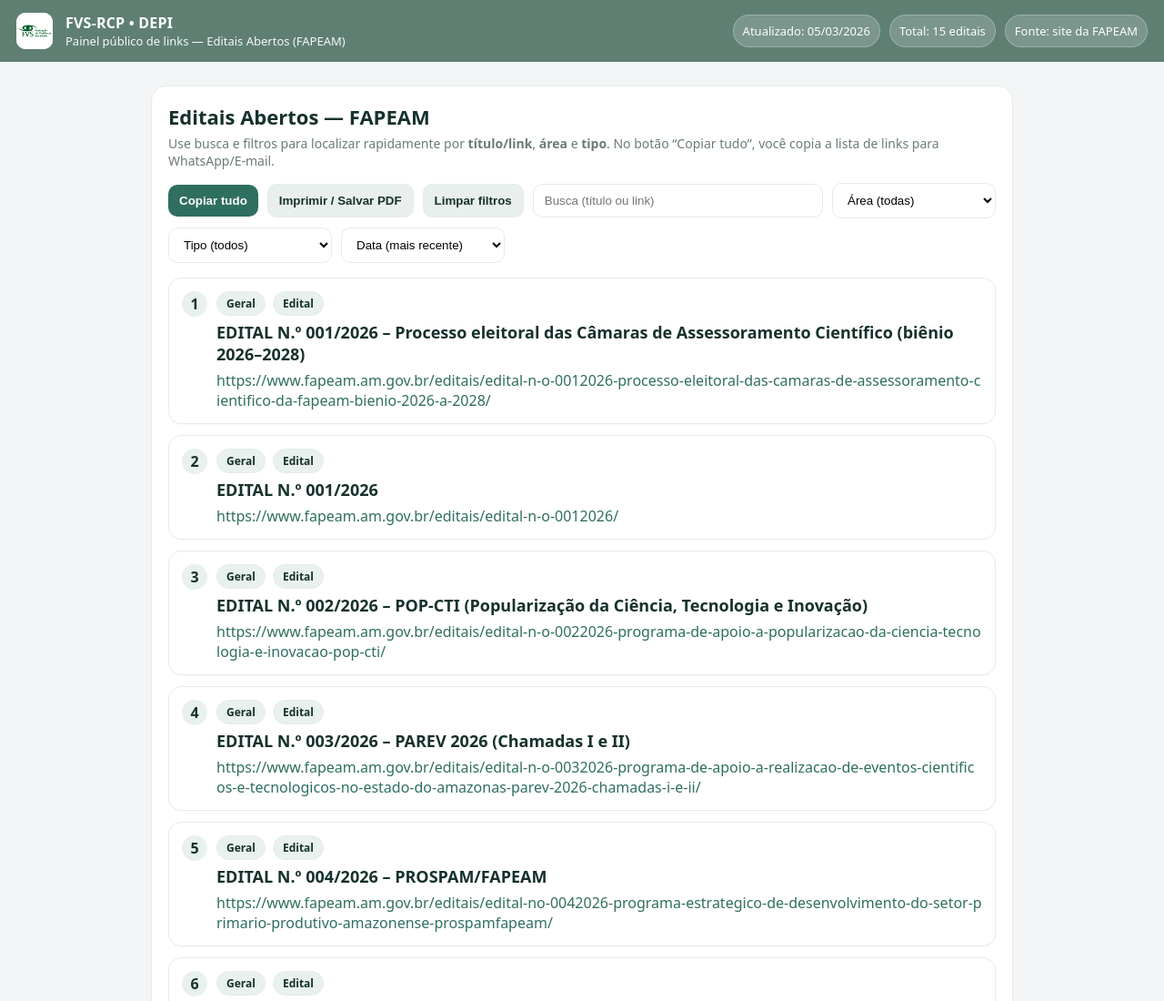
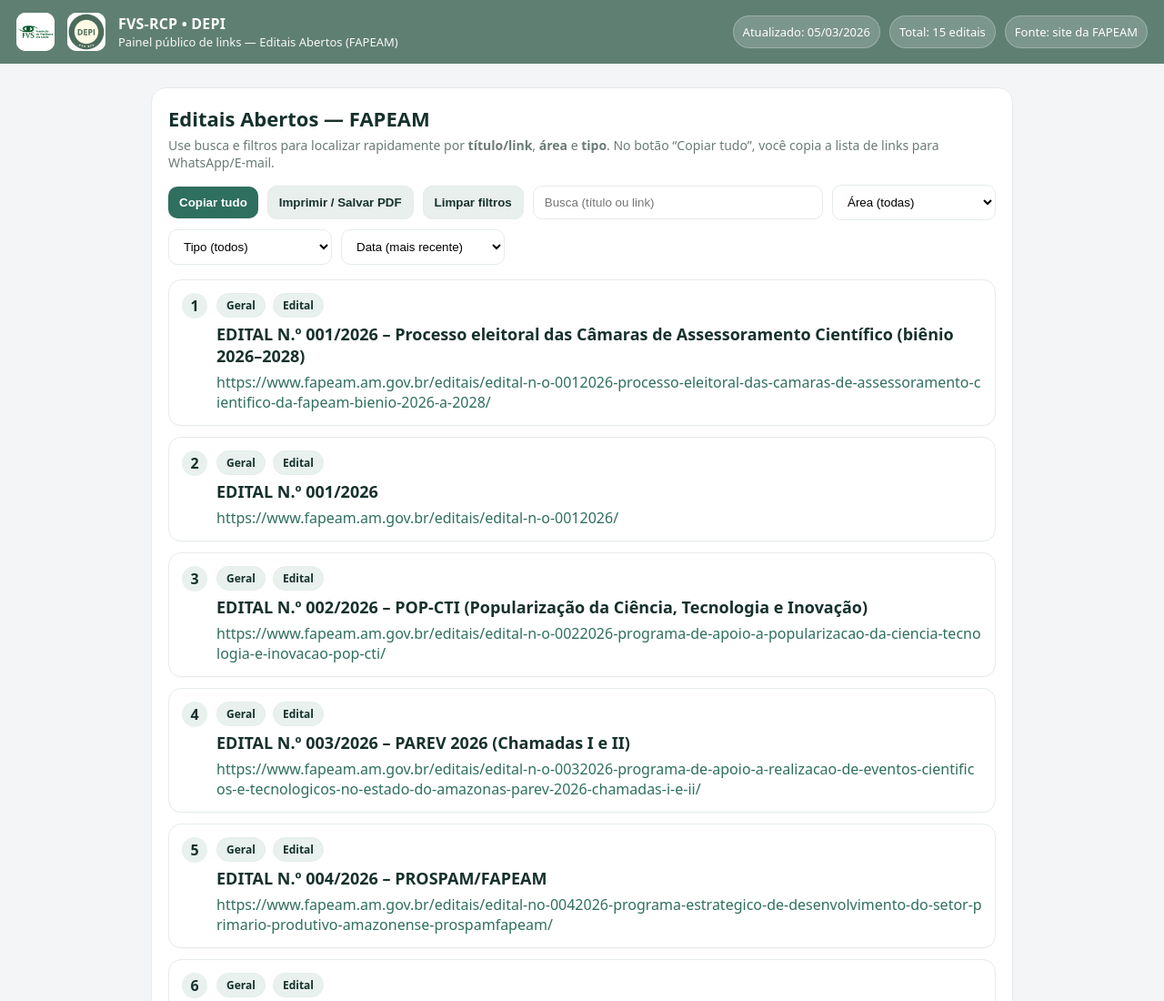
Before and after one commit to walterolivafvs/Editais-Abertos-FAPEAM-, a plain HTML site: page index.html in a window 1280 px wide. Shown: the top 1100 px of the page at 91% size. Drawn offline with Linux system fonts and the light colour scheme.

Commit message:
Update index.html

```diff
--- a/index.html
+++ b/index.html
@@ -19,7 +19,7 @@
       position:sticky; top:0; z-index:10;
     }
     header .logo{
-      width:40px; height:40px; border-radius:10px; background:#fff;
+      width:42px; height:42px; border-radius:10px; background:#fff;
       display:flex; align-items:center; justify-content:center; overflow:hidden;
       flex:0 0 auto;
     }
@@ -79,8 +79,12 @@
 <body>
   <header>
     <div class="logo">
-      <img src="logo.png" alt="FVS-RCP">
-    </div>
+  <img src="logo.png" alt="FVS-RCP">
+</div>
+
+<div class="logo">
+  <img src="logo_depi.png" alt="DEPI">
+</div>
     <div class="titleblock">
       <div class="t1">FVS-RCP • DEPI</div>
       <div class="t2">Painel público de links — Editais Abertos (FAPEAM)</div>
```
